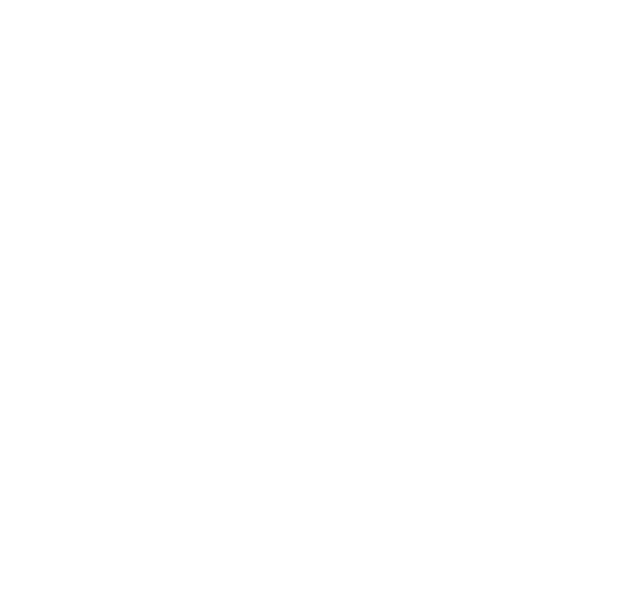
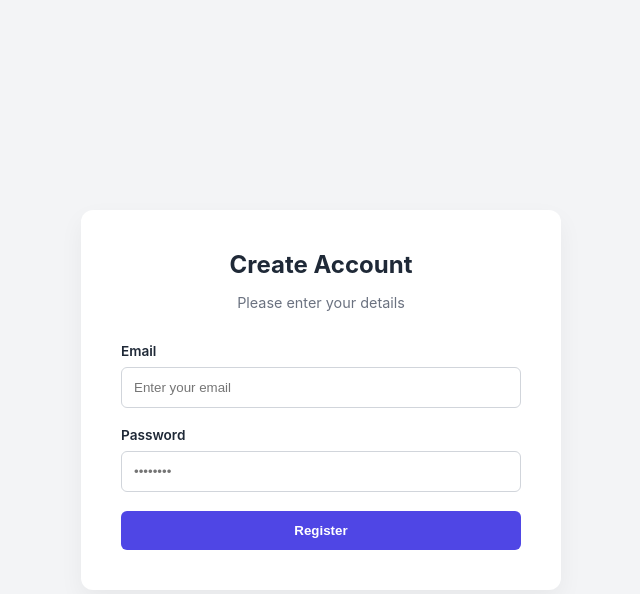
Before and after one commit to auwalcodes2007/flask_practice, a Flask app: page /register in a window 1280 px wide. Before the commit the part shown is empty. Shown: the top 594 px of the page, without its empty margins (319-959 px from the left). Run offline with Flask 3, Linux system fonts and the light colour scheme.

Commit message:
Write code for register.html page

```diff
--- a/templates/login.html
+++ b/templates/login.html
@@ -21,7 +21,7 @@
             </div>
 
             <button type="submit" class="btn">Login</button>
-            <p class="switch-text">Don't have an account? <a href="{{ url_for('register')}}>Sign up</a></p>
+            <p class="switch-text">Don't have an account? <a href="{{ url_for('register') }}">Sign up</a></p>
         </form>
     </div>
 </body>
--- a/templates/register.html
+++ b/templates/register.html
@@ -0,0 +1,27 @@
+<!DOCTYPE html>
+<html lang="en">
+<head>
+    <link rel="stylesheet" href="{{ url_for('static', filename='style.css') }}">
+    <title>Register</title>
+</head>
+<body>
+    <div class="form-container">
+        <form action="{{ url_for('register') }}" method="POST" class="auth-form">
+            <h2>Create Account</h2>
+            <p>Please enter your details</p>
+
+            <div class="input-group">
+                <label for="email">Email</label>
+                <input type="email" name="email" id="email" placeholder="Enter your email" required>
+            </div>
+
+            <div class="input-group">
+                <label for="password">Password</label>
+                <input type="password" name="password" id="password" placeholder="••••••••" required>
+            </div>
+
+            <button type="submit" class="btn">Register</button>
+        </form>
+    </div>
+</body>
+</html>
```
